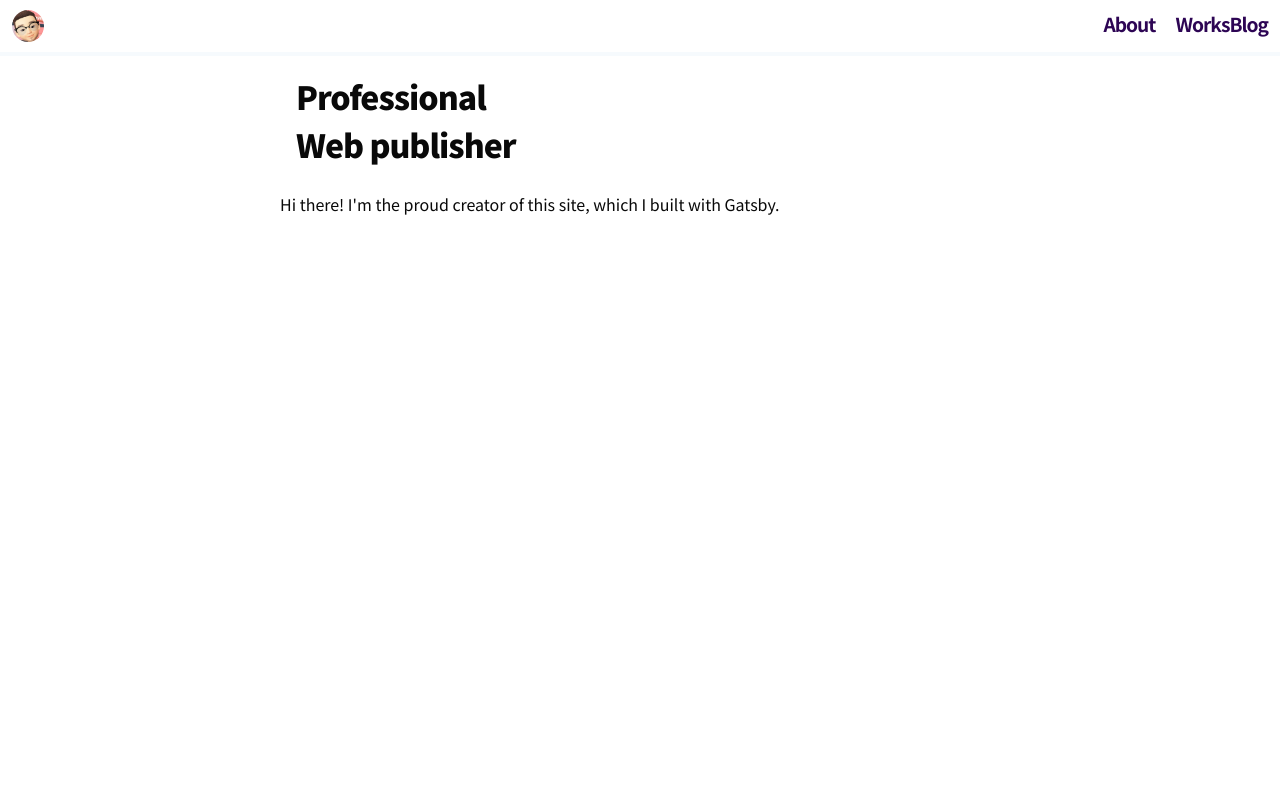
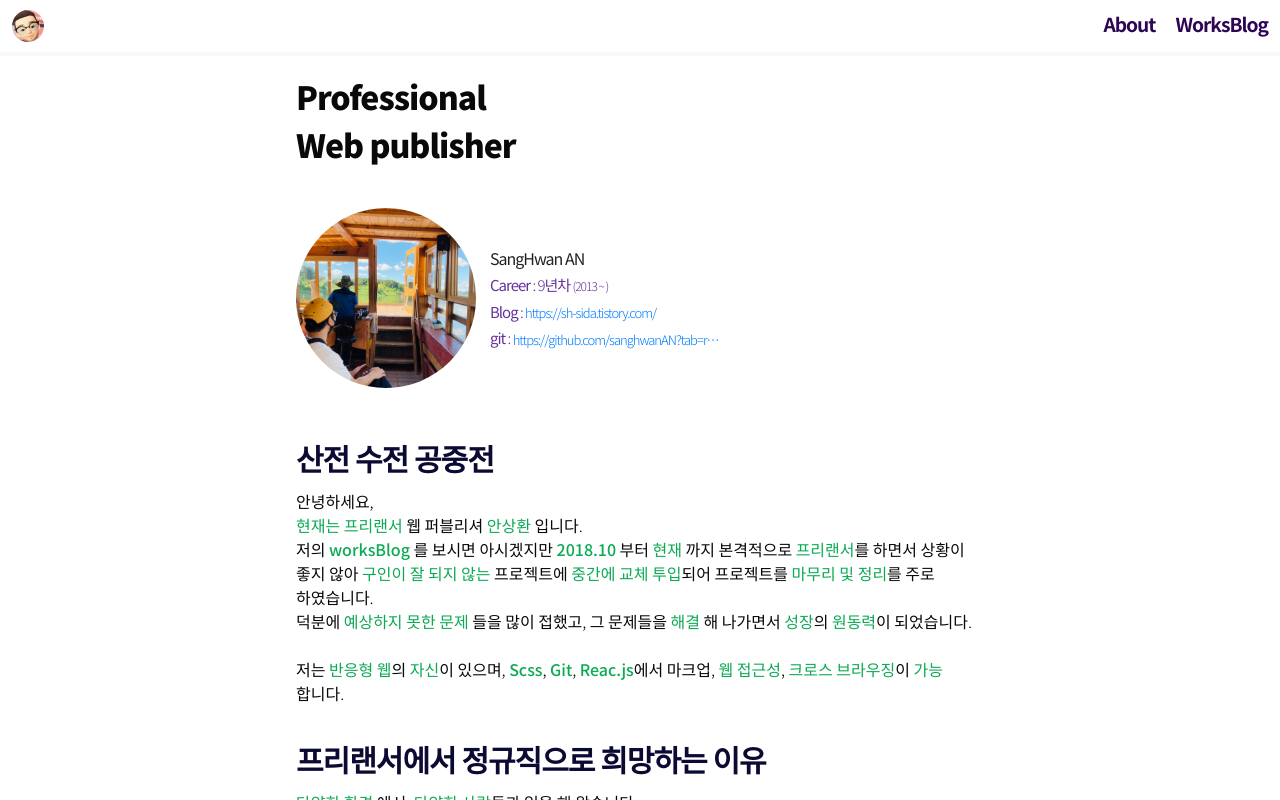
Before and after one commit to sanghwanAN/ash-Portfolio, a Gatsby site: page /about in a window 1280 px wide. Built offline with nearby package versions, Linux system fonts and the light colour scheme; Gatsby itself is replaced by a stand-in of ours.

Commit message:
about 내용 추가

```diff
--- a/src/pages/about.js
+++ b/src/pages/about.js
@@ -4,7 +4,32 @@ import Layout from '../components/layout'
 const AboutPage = () => {
   return (
     <Layout pageTitle={"Professional \n Web publisher"} pageClassName="container--about">
-      <p>Hi there! I'm the proud creator of this site, which I built with Gatsby.</p>
+
+      <section className="about-sec about-sec--top">
+        <div className="me-profile">
+          <span className="me-profile__img"></span>
+          <div className="me-profile__right">
+            <p className="me-profile__name"> <strong>SangHwan AN</strong> </p>
+            <p><strong>Career</strong> : 9년차 <small>(2013 ~ )</small></p>
+            <p><strong>Blog</strong> : <a href="https://sh-sida.tistory.com/">https://sh-sida.tistory.com/</a></p>
+            <p className="me-profile__git"><strong>git</strong> : <a href="https://github.com/sanghwanAN?tab=repositories">https://github.com/sanghwanAN?tab=repositories</a>
+            </p>
+          </div>
+        </div>
+        <h3 className="about-sec__tit">산전 수전 공중전</h3>
+        안녕하세요, <br/><em>현재는 프리랜서</em> 웹 퍼블리셔 <em>안상환</em> 입니다.<br/>
+        저의 <em>worksBlog</em> 를 보시면 아시겠지만 <em>2018.10</em> 부터 <em>현재</em> 까지 본격적으로 <em>프리랜서</em>를 하면서 상황이 좋지 않아 <em>구인이 잘 되지 않는</em> 프로젝트에 <em>중간에 교체 투입</em>되어 프로젝트를 <em>마무리 및 정리</em>를 주로 하였습니다. <br/>
+        덕분에 <em>예상하지 못한 문제</em> 들을 많이 접했고, 그 문제들을 <em>해결</em> 해 나가면서 <em>성장</em>의 <em>원동력</em>이 되었습니다. <br/><br/>
+        저는 <em>반응형 웹</em>의 <em>자신</em>이 있으며, <em>Scss</em>, <em>Git</em>, <em>Reac.js</em>에서 마크업, <em>웹 접근성</em>, <em>크로스 브라우징</em>이 <em>가능</em> 합니다.
+      </section>
+      <section className="about-sec">
+
+      </section>
+      <section className="about-sec">
+        <h3 className="about-sec__tit">프리랜서에서 정규직으로 희망하는 이유</h3>
+        <em>다양한 환경</em> 에서, <em>다양한 사람</em>들과 일을 해 왔습니다.<br/>
+        지금 까지의 경험을 토대로  <em>안정</em>적인 곳에서 고정적인 <em>동료</em>들과 <em>프로젝트에 대해서 함께 고민하고 집중</em>할 수 있으려면 회사에 <em>정규직 입사</em>를 해야 된다고 <em>판단</em>이 되어 이렇게 정규직 입사를 희망 하고 있습니다.
+      </section>
     </Layout>
   )
 }
--- a/src/style/_layout.scss
+++ b/src/style/_layout.scss
@@ -95,6 +95,7 @@ header + .container {
 .container__tit {
   font-size: 2rem;
   padding: 1rem 2rem 1rem 1rem;
+  margin-bottom: 0;
   word-break: keep-all;
   letter-spacing: -1px;
   font-weight: 900;
--- a/src/style/_pages.scss
+++ b/src/style/_pages.scss
@@ -1,2 +1,3 @@
+@import "pages/home";
+@import "pages/about";
 @import "pages/works-blog";
-@import "pages/home";
--- /dev/null
+++ b/src/style/pages/_about.scss
@@ -0,0 +1,69 @@
+.container--about {
+  .container__main {
+    position: relative;
+  }
+  .me-profile {
+    overflow: hidden;
+    padding: 1rem 0 3rem;
+    display: flex;
+    align-items: center;
+  }
+  .me-profile__img {
+    display: inline-block;
+    position: relative;
+    width: 40%;
+    max-width: 180px;
+    border-radius: 100%;
+    overflow: hidden;
+    background: url(../images/bg_picture_me.jpg) 50% 50% / cover;
+    &:after {
+      content: '';
+      display: block;
+      padding-bottom: 100%;
+    }
+  }
+  .me-profile__right {
+    padding-left: 0.875rem;
+    color:#663399;
+    font-size: 0.9375rem;
+    letter-spacing: -1px;
+   > p:not(:first-child) {
+    margin-top: 0.25rem;
+   }
+    a {
+      font-size: 0.8125rem;
+      display: inline-block;
+      white-space: nowrap;
+    }
+  }
+  .me-profile__name {
+    color :#232323;
+    font-size: 1rem;
+  }
+  .me-profile__git {
+    a {
+      width: 78%;
+      white-space: nowrap;
+      overflow: hidden;
+      text-overflow: ellipsis;
+      vertical-align: middle;
+    }
+  }
+  .about-sec {
+    padding: 0.5rem 1rem 0.5rem;
+    font-weight: 300;
+    word-break: keep-all;
+    em {
+      font-style: normal;
+      font-weight: 500;
+      color: #0baa53;
+    }
+  }
+  .about-sec__tit {
+    font-size: 1.875rem;
+    font-weight: 700;
+    letter-spacing: -1px;
+    color: #0b0a33;
+  }
+
+}
```
Also changed, not shown: src/images/bg_picture_me.jpg (added).
